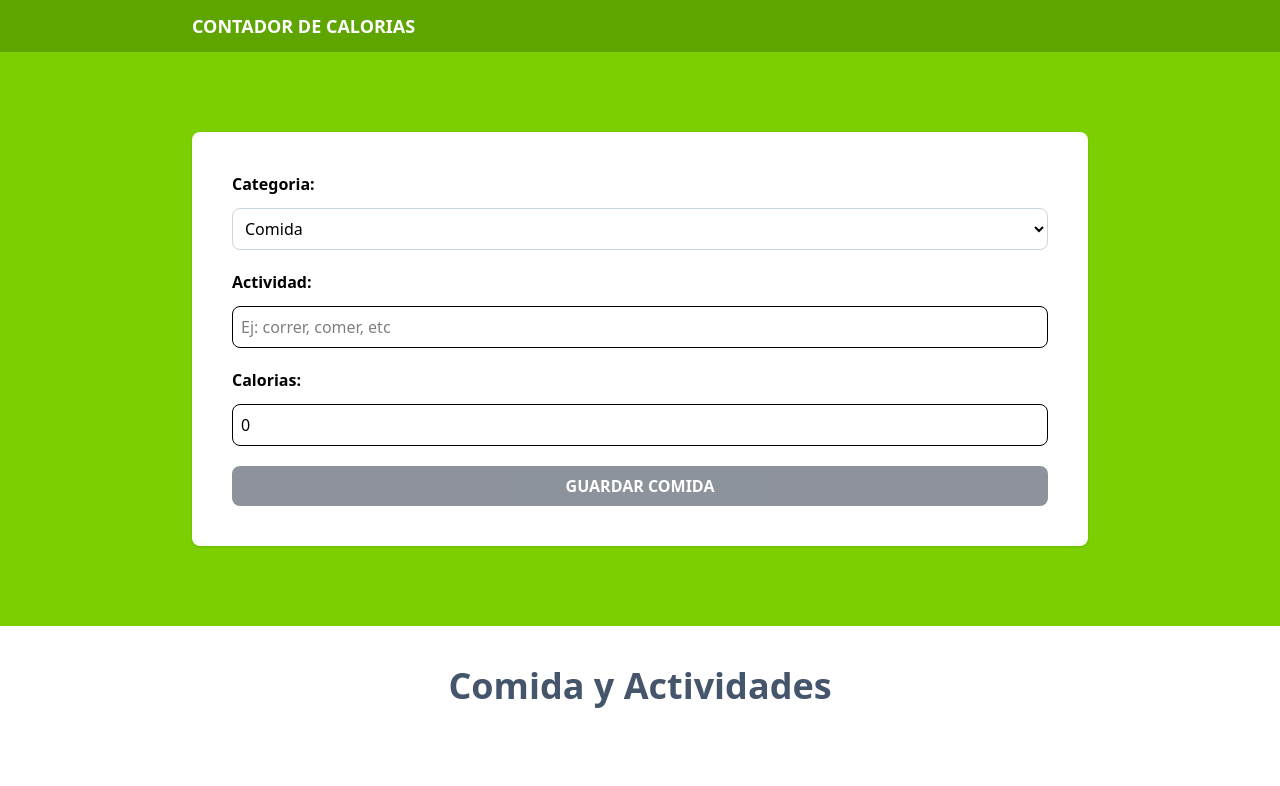
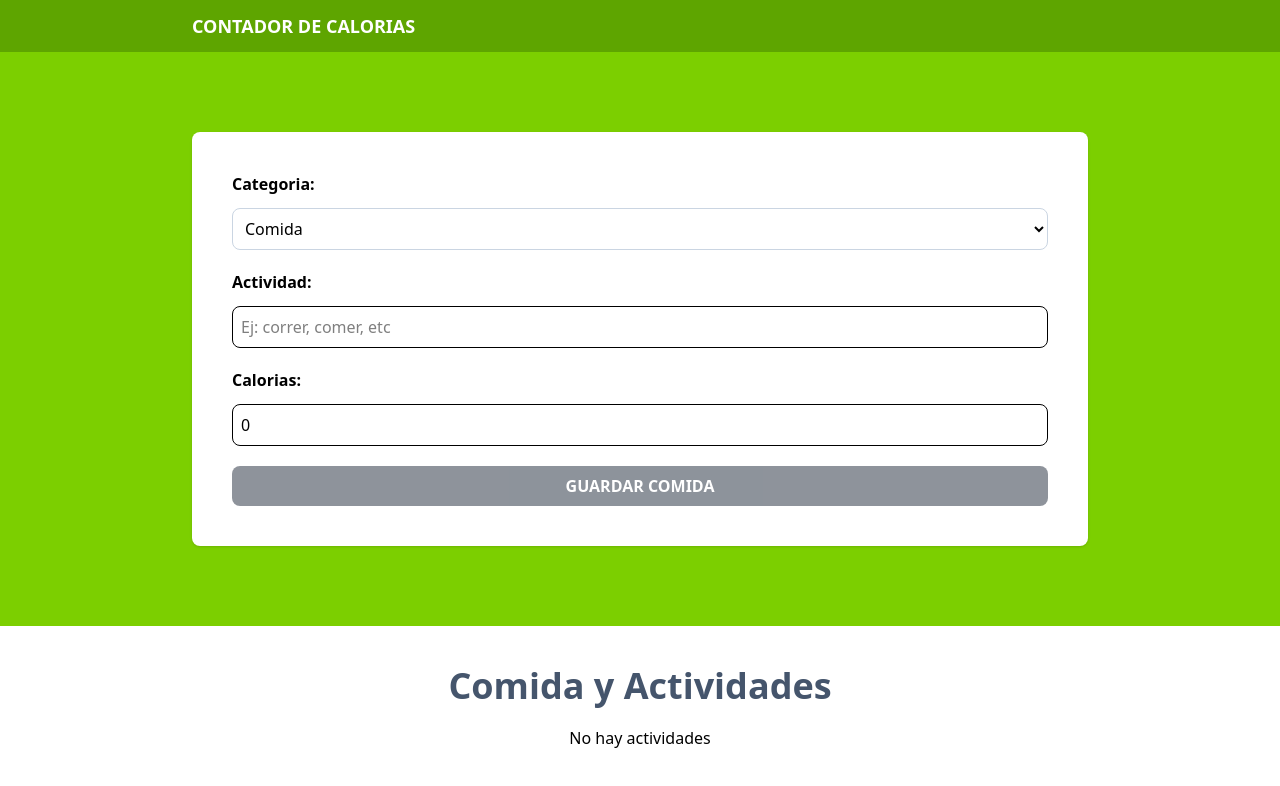
Before and after one commit to r0odr1/ContadorCalorias, a React app: page / in a window 1280 px wide. Shown: the top 786 px of the page. Built offline with nearby package versions, Linux system fonts and the light colour scheme; the HTML template or start-up script is replaced by a standard one.

Commit message:
mostrar mensaje si no hay actividades

```diff
--- a/src/components/ActivityList.tsx
+++ b/src/components/ActivityList.tsx
@@ -14,10 +14,15 @@
     (category: Activity['category']) => categories.map(cat => cat.id === category ? cat.name : ''),
     [activities])
 
+    const isEmptyActivities = useMemo(() => activities.length === 0, [activities])
+
   return (
     <>
       <h2 className="text-4xl font-bold text-slate-600 text-center">Comida y Actividades</h2>
-      {activities.map(activity => (
+
+      {isEmptyActivities ?
+        <p className="text-center my-5">No hay actividades</p> :
+        activities.map(activity => (
           <div
             key={activity.id}
             className="px-5 py-10 bg-white mt-5 flex justify-between"
@@ -54,7 +59,8 @@
             </div>
 
           </div>
-      ))}
+        ))
+      }
     </>
   )
 }
```
Lines whose indentation alone changed are shown as unchanged.
